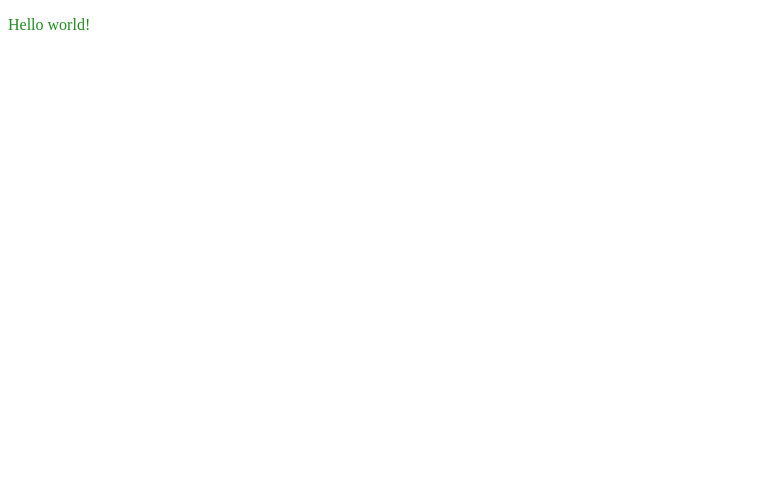
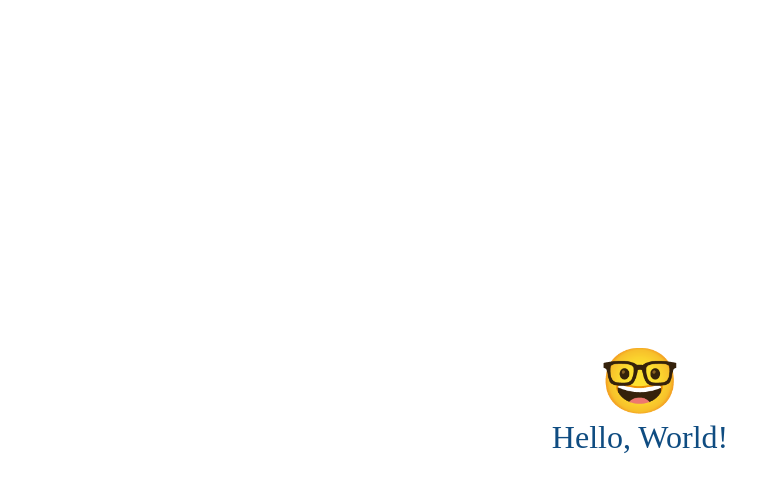
Before and after one commit to icn2you/icn2you.github.io, a plain HTML site: page index.html in a window 1280 px wide. Shown: the whole page, without its empty margins (0-779 px from the left). Drawn offline with Linux system fonts and the light colour scheme.

Commit message:
refactor: add stylized placeholder page

```diff
--- a/index.html
+++ b/index.html
@@ -3,15 +3,42 @@
 <head>
   <meta charset="UTF-8">
   <meta name="author" content="Christopher Zenner">
-  <meta name="description" content="Under construction">
+  <meta name="description" content="UNDER CONSTRUCTION">
   <title>Placeholder</title>
   <style>
+    *, html, body {
+      font-size: xx-large;
+      height: 100vh;
+      margin: 0;
+      padding: 0;
+      width: 100vw;
+    }
+
+    main {
+      align-items: center;
+      display: flex;
+      flex-flow: column nowrap;
+      justify-content: center;
+      text-align: center;
+    }
+
+    div, p {
+      height: fit-content;
+    }
+
+    div {
+      font-size: 2rem;
+    }
+
     p {
-      color: forestgreen;
+      color: #0F4C81;
     }
   </style>
 </head>
 <body>
-  <p>Hello world!</p>
+  <main>
+    <div>&#129299;</div>
+    <p>Hello, World!</p>
+  </main>
 </body>
 </html>
```
